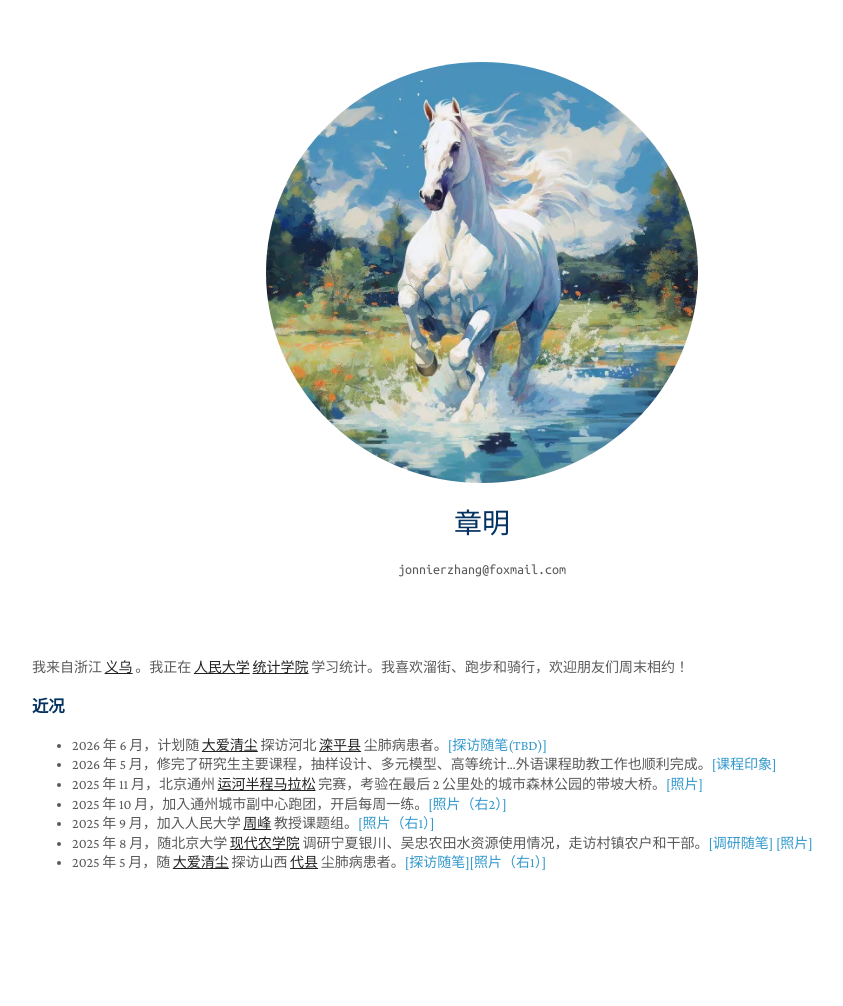
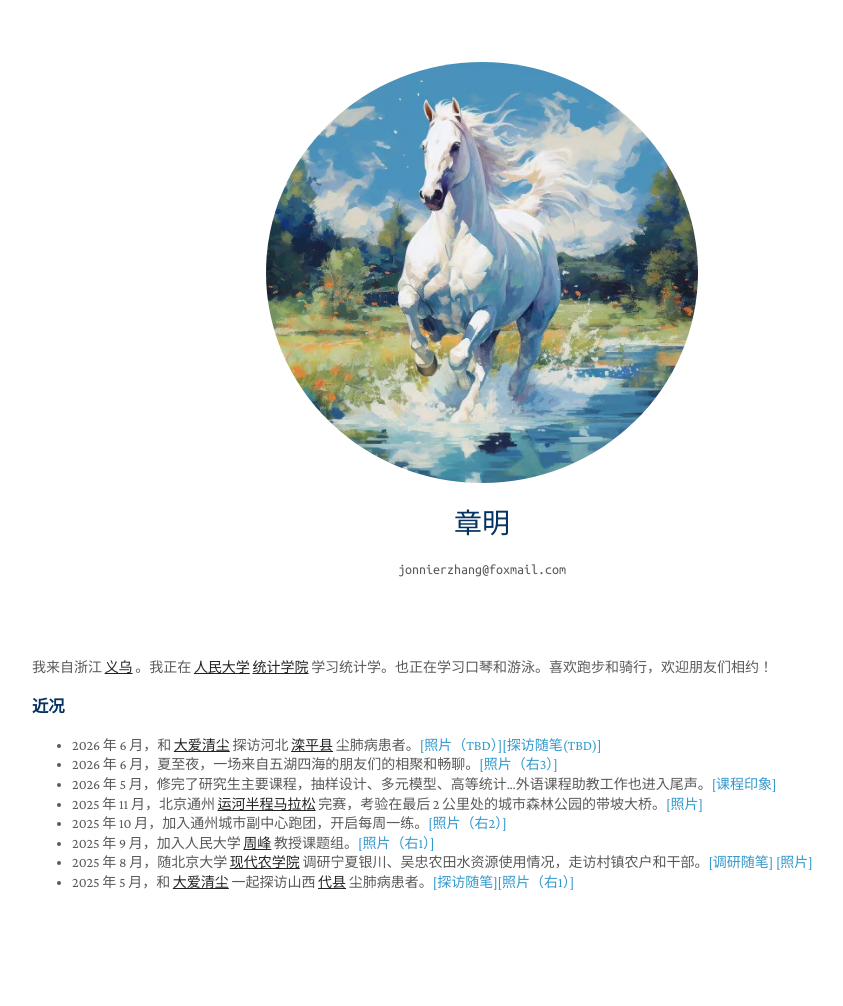
Before and after one commit to zhangming4153/zhangming4153.github.io, a Jekyll site: the page built from index.md, in a window 1280 px wide. Shown: the whole page, without its empty margins (158-1001 px from the left). Built offline with Jekyll 4.4.1, drawn with Linux system fonts in a browser that asks for light colours; a style sheet for code colours, icons or effects is not loaded.

Commit message:
Update index.md

```diff
--- a/index.md
+++ b/index.md
@@ -4,14 +4,14 @@ permalink: /
 title: 章明
 ---
 
-我来自浙江 <a href="https://baike.baidu.com/item/义乌市"><strong><u>义乌</u></strong></a> 。我正在 <a href="http://ruc.edu.cn"><strong><u>人民大学</u></strong></a> <a href="http://stat.ruc.edu.cn"><strong><u>统计学院</u></strong></a> 学习统计。我喜欢溜街、跑步和骑行，欢迎朋友们周末相约！
+我来自浙江 <a href="https://baike.baidu.com/item/义乌市"><strong><u>义乌</u></strong></a> 。我正在 <a href="http://ruc.edu.cn"><strong><u>人民大学</u></strong></a> <a href="http://stat.ruc.edu.cn"><strong><u>统计学院</u></strong></a> 学习统计学。也正在学习口琴和游泳。喜欢跑步和骑行，欢迎朋友们相约！
 
 ### 近况
-
-- 2026 年 6 月，计划随 <a href="https://daqc.org.cn"><strong><u>大爱清尘</u></strong></a> 探访河北 <a href = "https://baike.baidu.com/item/滦平县/7429142"><strong><u>滦平县</u></strong></a> 尘肺病患者。[[探访随笔(TBD)]](/assets/daai_202606.pdf)
-- 2026 年 5 月，修完了研究生主要课程，抽样设计、多元模型、高等统计...外语课程助教工作也顺利完成。[[课程印象]](/assets/course_summary.pdf)
+- 2026 年 6 月，和 <a href="https://daqc.org.cn"><strong><u>大爱清尘</u></strong></a> 探访河北 <a href = "https://baike.baidu.com/item/滦平县/7429142"><strong><u>滦平县</u></strong></a> 尘肺病患者。[[照片（TBD）]](/assets/Hebei.png)[[探访随笔(TBD)]](/assets/daai_202606.pdf)
+- 2026 年 6 月，夏至夜，一场来自五湖四海的朋友们的相聚和畅聊。[[照片（右3）]](/assets/party_friends.jpg)
+- 2026 年 5 月，修完了研究生主要课程，抽样设计、多元模型、高等统计...外语课程助教工作也进入尾声。[[课程印象]](/assets/course_summary.pdf)
 - 2025 年 11 月，北京通州 <a href="https://baike.baidu.com/item/2025北京通州运河半程马拉松/66790330"><strong><u>运河半程马拉松</u></strong></a> 完赛，考验在最后 2 公里处的城市森林公园的带坡大桥。[[照片]](/assets/tongz_semimara_profile.jpg)
 - 2025 年 10 月，加入通州城市副中心跑团，开启每周一练。[[照片（右2）]](/assets/tongz_group.png)
 - 2025 年 9 月，加入人民大学 <a href="https://zhoufeng6288.github.io"><strong><u>周峰</u></strong></a> 教授课题组。[[照片（右1）]](/assets/people_0912.jpg)
 - 2025 年 8 月，随北京大学 <a href="https://www.saas.pku.edu.cn"><strong><u>现代农学院</u></strong></a> 调研宁夏银川、吴忠农田水资源使用情况，走访村镇农户和干部。[[调研随笔]](/assets/Ningxia.pdf) [[照片]](/assets/ningxia_me_0820.jpg)
-- 2025 年 5 月，随 <a href="https://daqc.org.cn"><strong><u>大爱清尘</u></strong></a> 探访山西 <a href = "https://baike.baidu.com/item/代县/1178294"><strong><u>代县</u></strong></a> 尘肺病患者。[[探访随笔]](/assets/Shanxi.pdf)[[照片（右1）]](/assets/daai_202505.jpg)
+- 2025 年 5 月，和 <a href="https://daqc.org.cn"><strong><u>大爱清尘</u></strong></a> 一起探访山西 <a href = "https://baike.baidu.com/item/代县/1178294"><strong><u>代县</u></strong></a> 尘肺病患者。[[探访随笔]](/assets/Shanxi.pdf)[[照片（右1）]](/assets/daai_202505.jpg)
```
